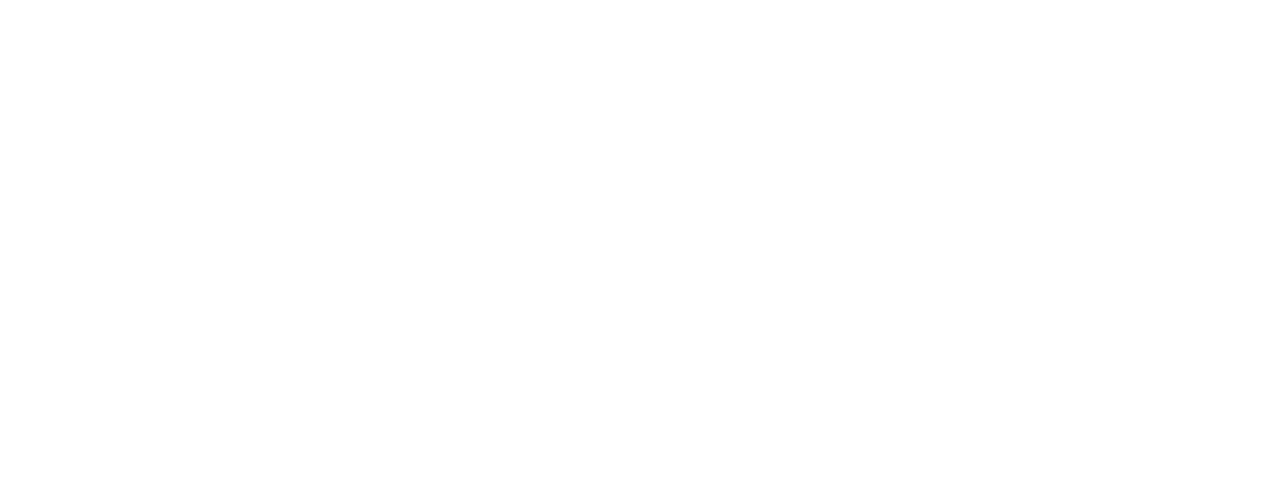
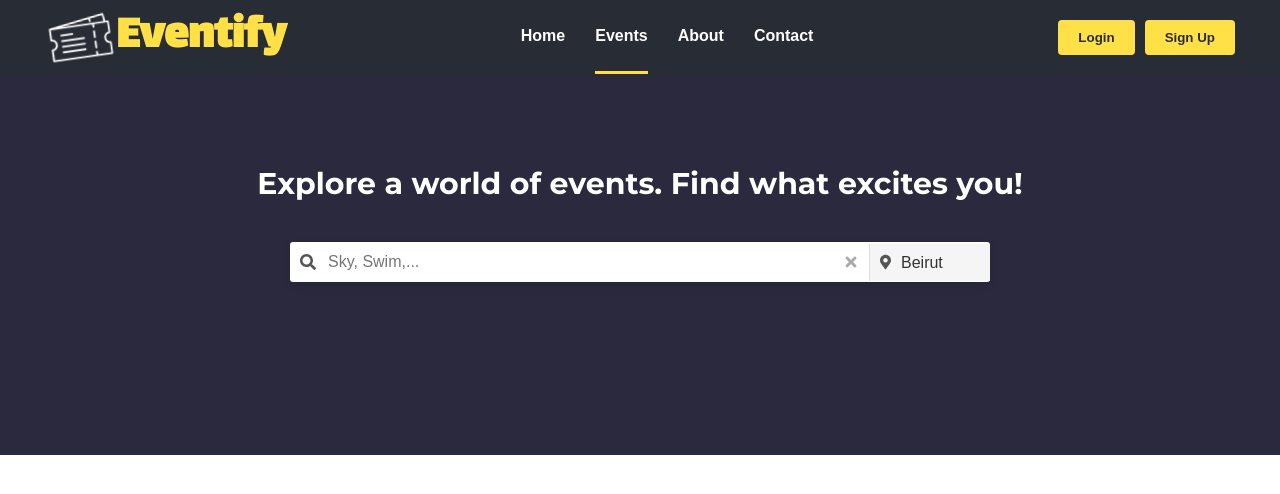
Before and after one commit to ali-mansour21/ActiveVibe, a React (Vite) app in the folder frontend/: page /events in a window 1280 px wide. Before the commit this address had no page. Shown: the top 494 px of the page. Built offline with nearby package versions, Linux system fonts and the light colour scheme.

Commit message:
Create the event page with the search bar

```diff
--- a/frontend/package.json
+++ b/frontend/package.json
@@ -17,6 +17,7 @@
     "@fortawesome/react-fontawesome": "^0.2.2",
     "react": "^18.3.1",
     "react-dom": "^18.3.1",
+    "react-icons": "^5.3.0",
     "react-router-dom": "^6.26.1"
   },
   "devDependencies": {
--- a/frontend/src/App.jsx
+++ b/frontend/src/App.jsx
@@ -4,6 +4,7 @@ import PublicRoute from "./routes/components/PublicRoute.jsx";
 import Login from "./auth/components/Login";
 import Register from "./auth/components/Register";
 import Home from "./pages/Home/index.jsx";
+import Events from "./pages/Events/index.jsx";
 function App() {
   return (
     <>
@@ -11,6 +12,7 @@ function App() {
         <Router>
           <Routes>
             <Route path="/" element={<Home />} />
+            <Route path="/events" element={<Events />} />
             <Route
               path="/login"
               element={
--- a/frontend/src/components/Header.jsx
+++ b/frontend/src/components/Header.jsx
@@ -24,7 +24,7 @@ const Header = ({ isAuthenticated }) => {
             </li>
             <li>
               <button
-                className={location.pathname === "/event" ? "active" : ""}
+                className={location.pathname === "/events" ? "active" : ""}
                 onClick={() => navigate("/events")}
               >
                 Events
--- /dev/null
+++ b/frontend/src/components/SearchBar.jsx
@@ -0,0 +1,30 @@
+import { FaSearch, FaMapMarkerAlt, FaTimes } from "react-icons/fa";
+import "../styles/searchbar.css";
+const SearchBar = () => {
+  return (
+    <div className="search-bar-container">
+      <h2>Explore a world of events. Find what excites you!</h2>
+      <div className="search-bar">
+        <div className="search-input-container">
+          <FaSearch className="search-icon" />
+          <input
+            type="text"
+            placeholder="Sky, Swim,..."
+            className="search-input"
+          />
+          <FaTimes className="clear-icon" />
+        </div>
+        <div className="location-container">
+          <FaMapMarkerAlt className="location-icon" />
+          <select className="location-select">
+            <option value="Beirut">Beirut</option>
+            <option value="Beirut">Beirut</option>
+            <option value="Beirut">Beirut</option>
+          </select>
+        </div>
+      </div>
+    </div>
+  );
+};
+
+export default SearchBar;
--- /dev/null
+++ b/frontend/src/pages/Events/components/Home.jsx
@@ -0,0 +1,15 @@
+import Header from "../../../components/Header";
+import SearchBar from "../../../components/SearchBar";
+
+const Home = () => {
+  const isAuthenticated = false;
+
+  return (
+    <div>
+      <Header isAuthenticated={isAuthenticated} />
+      <SearchBar />
+    </div>
+  );
+};
+
+export default Home;
--- /dev/null
+++ b/frontend/src/pages/Events/index.jsx
@@ -0,0 +1,7 @@
+import Home from "./components/Home";
+
+const index = () => {
+  return <Home />;
+};
+
+export default index;
--- a/frontend/src/pages/Home/components/LandingPage .jsx
+++ b/frontend/src/pages/Home/components/LandingPage .jsx
@@ -1,4 +1,5 @@
 import "../styles/landing.css";
+
 const LandingPage = () => {
   return (
     <div className="banner">
--- /dev/null
+++ b/frontend/src/styles/searchbar.css
@@ -0,0 +1,85 @@
+@import url("https://fonts.googleapis.com/css2?family=Lalezar&family=Montserrat:ital,wght@0,100..900;1,100..900&display=swap");
+
+.search-bar-container {
+  text-align: center;
+  padding: 40px 20px;
+  height: 300px;
+  background-color: #2b293d; /* Background gradient */
+  color: white;
+}
+
+.search-bar-container h2 {
+  font-size: 30px;
+  font-family: "Montserrat", sans-serif;
+  margin-top: 50px;
+  margin-bottom: 40px;
+  font-weight: bold;
+}
+
+.search-bar {
+  display: flex;
+  justify-content: center;
+  align-items: center;
+  background-color: white;
+  border-radius: 3px;
+  overflow: hidden;
+  width: 100%;
+  max-width: 700px; /* Max width for the entire search bar */
+  margin: 0 auto;
+  box-shadow: 0 4px 8px rgba(0, 0, 0, 0.1);
+}
+
+.search-input-container {
+  display: flex;
+  align-items: center;
+  flex: 1;
+  padding: 10px;
+}
+
+.search-icon {
+  color: #555;
+  margin-right: 10px;
+}
+
+.search-input {
+  border: none;
+  outline: none;
+  flex: 1;
+  font-size: 16px;
+  color: #333;
+}
+
+.clear-icon {
+  color: #aaa;
+  cursor: pointer;
+  margin-left: 10px;
+}
+
+.location-container {
+  display: flex;
+  width: 100px;
+  align-items: center;
+  background-color: #f5f5f5;
+  padding: 10px;
+  border-left: 1px solid #ddd;
+}
+
+.location-icon {
+  color: #555;
+  margin-right: 10px;
+}
+
+.location-select {
+  background: none;
+  border: none;
+  color: #333;
+  width: 115px;
+  font-size: 16px;
+  cursor: pointer;
+  appearance: none;
+  outline: none;
+}
+
+.location-select:focus {
+  outline: none;
+}
```
Also changed, not shown: frontend/src/assets/landing/event-hero.png (added), frontend/src/pages/Home/styles/landing.css (line endings or trailing spaces), 1 other file (tests, documents, lock files or other folders).
